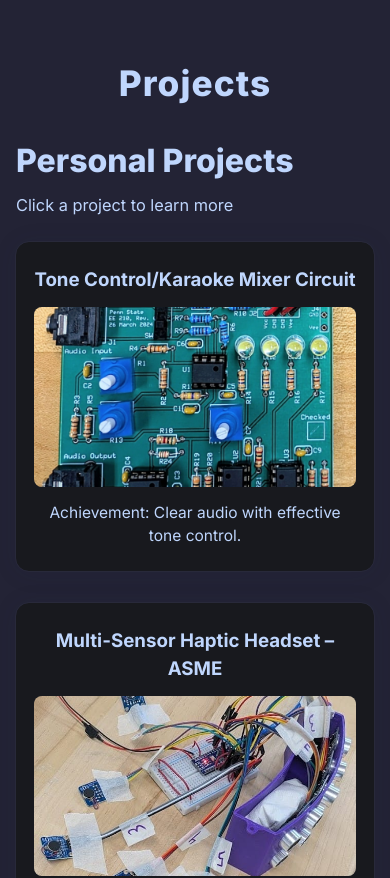
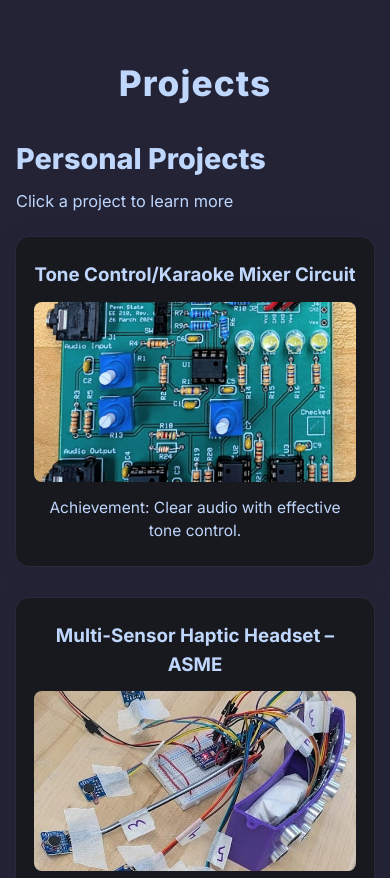
Before and after one commit to WarGodAKJ/atharva_joshi_portfolio.github.io, a plain HTML site: page index.html in a window 390 px wide. Shown: the part 1840-2718 px from the top of the page. Drawn offline with Linux system fonts and the light colour scheme.

Commit message:
Font Size

```diff
--- a/styles.css
+++ b/styles.css
@@ -446,7 +446,11 @@ a:hover { text-decoration: underline; }
   .section-title { font-size: 2.2rem; }
   .exp-card { margin-left: 0; margin-right: 0; max-width: 98vw; }
 
-  /* --- MODIFIED MODAL STYLES FOR MOBILE --- */
+  /* --- MODIFIED MOBILE STYLES --- */
+  .project-subheading {
+    font-size: 1.8rem; /* Smaller font for subheadings on mobile */
+  }
+
   .project-modal {
     display: flex;
     flex-direction: column;
@@ -457,7 +461,7 @@ a:hover { text-decoration: underline; }
   .modal-right {
     margin-top: 1.5rem; /* Add space between text and image */
   }
-  /* --- END MODIFIED MODAL STYLES --- */
+  /* --- END MODIFIED MOBILE STYLES --- */
 }
 @media (max-width: 480px) {
   .nav-flex { padding: 0.6rem 0.3rem; }
```
